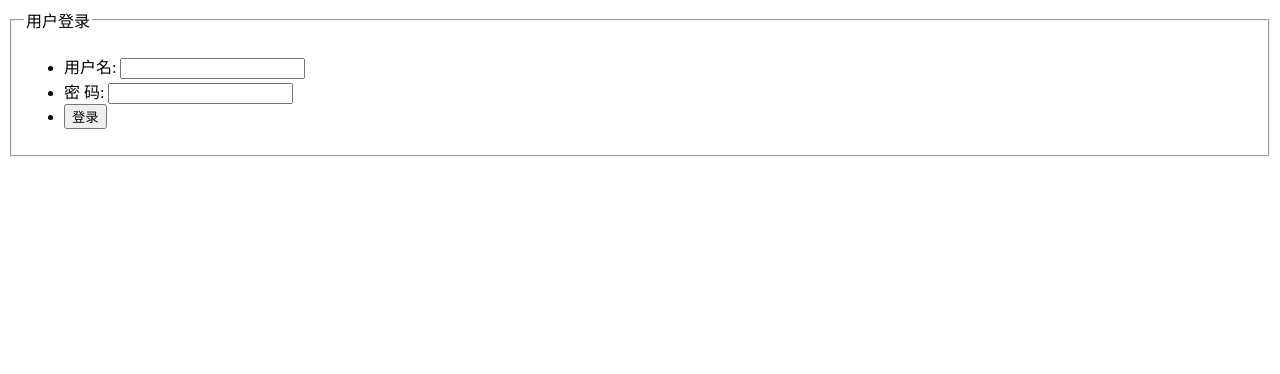
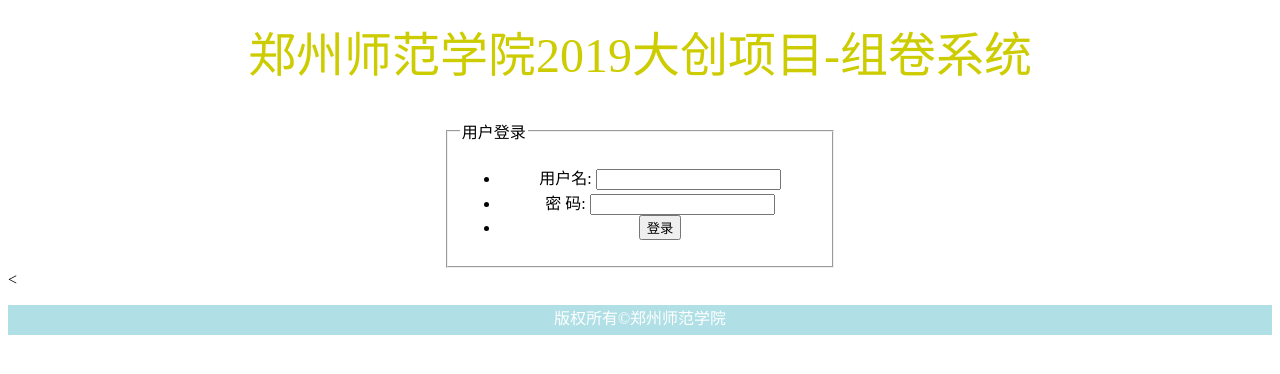
Before and after one commit to forteacherspaper/paper, a PHP site: page /login.php in a window 1280 px wide. Shown: the top 374 px of the page. Run offline with PHP 8.4, Linux system fonts and the light colour scheme.

Commit message:
美化了登录页面

```diff
--- a/login.php
+++ b/login.php
@@ -1,3 +1,28 @@
+<!DOCTYPE html>
+<html>
+<head>
+  <title>用户登录</title>
+  <style type="text/css">
+    #foot{
+        height:30px;
+        background-color:powderblue;
+        margin: 0px 0px;
+        font-size:30;
+      }
+      #b{
+        height: 100px;
+      }
+       #5{
+        height: 50px;
+      }
+  </style>
+</head>
+<body>
+  <div id="b">
+    <p align="center"><font face="隶书" size="+4" color="#cccc00">郑州师范学院2019大创项目-组卷系统</font></p>
+      </div>
+  <table align="center" >
+    <tr align="center"><td width="80%" align="center">
     <form action="loginsuccess.php" method="post">
      <fieldset>
       <legend>用户登录</legend>
@@ -16,4 +41,12 @@
       </li>
       </ul>
      </fieldset>
+  </form></td></tr></table>
+</div>
+<div id="5"><</div>
+   <div id="foot">
+    <p align="center"><font color="white">版权所有&copy;郑州师范学院</font></p>
+      </div>
      </form>
+</body>
+</html>
```
Lines whose indentation alone changed are shown as unchanged.
